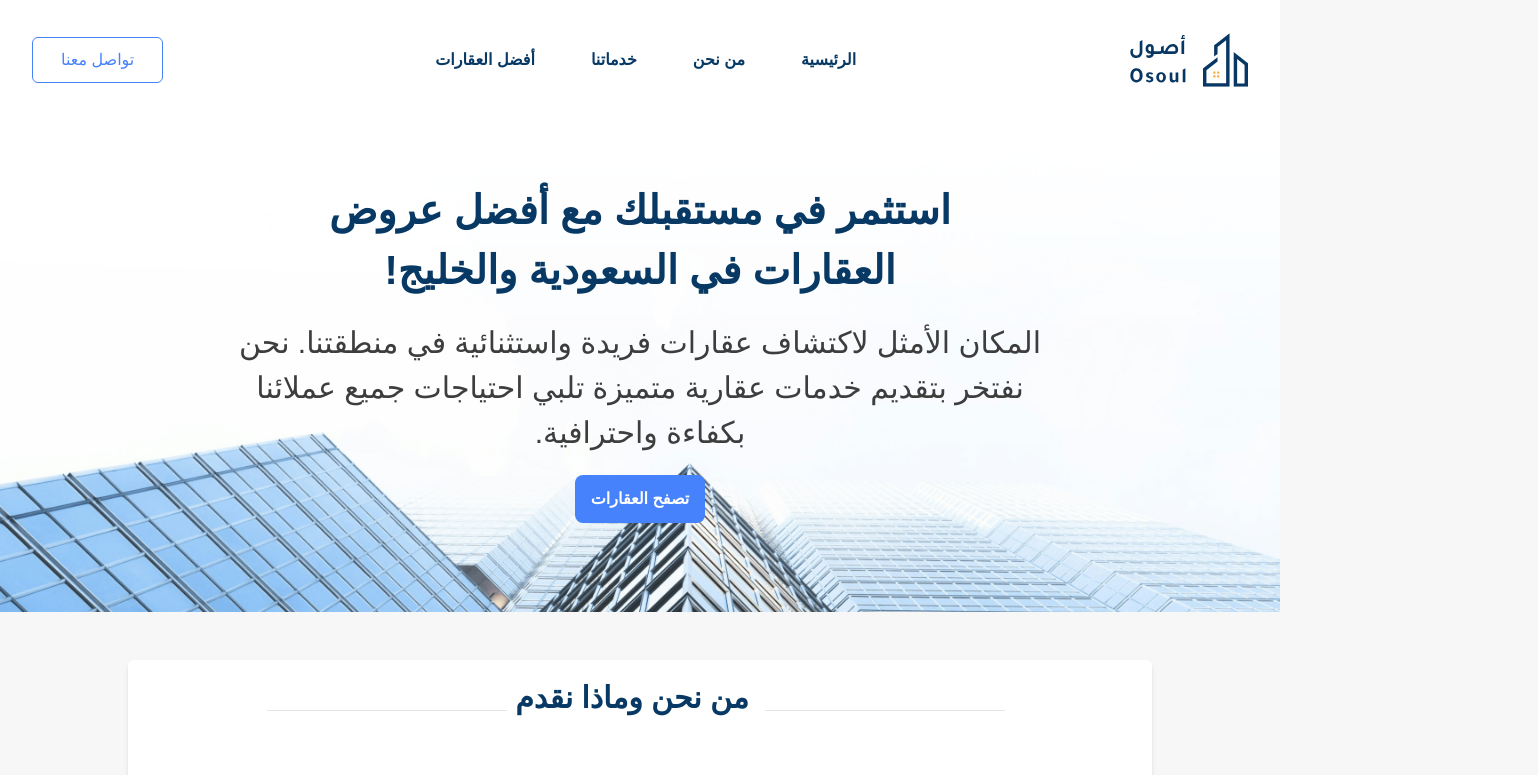
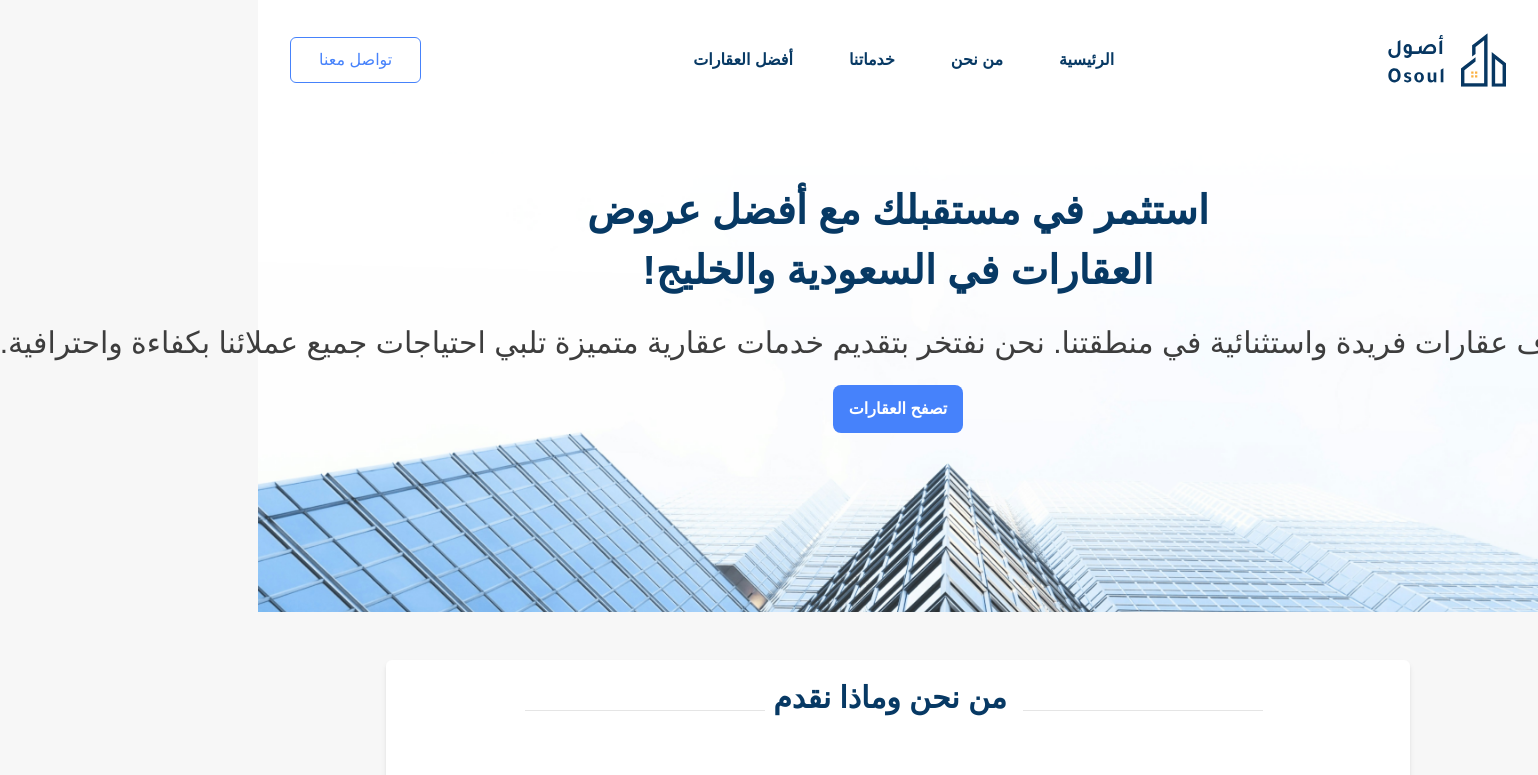
Before and after one commit to kerneltics/Project-2, a React (Vite) app in the folder Front-end/: page / in a window 1280 px wide. Shown: the top 775 px of the page, 1538 px wide, since content can reach past the window. Built offline with nearby package versions, Linux system fonts and the light colour scheme.

Commit message:
Edit sub heading

```diff
--- a/Front-end/src/components/SubHeading.tsx
+++ b/Front-end/src/components/SubHeading.tsx
@@ -7,5 +7,15 @@
 }
 
 export const SubHeading = ({ className = "", ...props }: SubHeadingProps) => (
-  <h2 className={cn("text-[32px] font-bold", className)} {...props} />
+  <div className="flex w-full items-center justify-center gap-6">
+    <div className="h-px w-full max-w-xs bg-foreground/30" />
+    <h2
+      className={cn(
+        "min-w-fit whitespace-nowrap text-2xl font-bold md:text-[32px]",
+        className,
+      )}
+      {...props}
+    />
+    <div className="h-px w-full max-w-xs bg-foreground/30" />
+  </div>
 );
```
